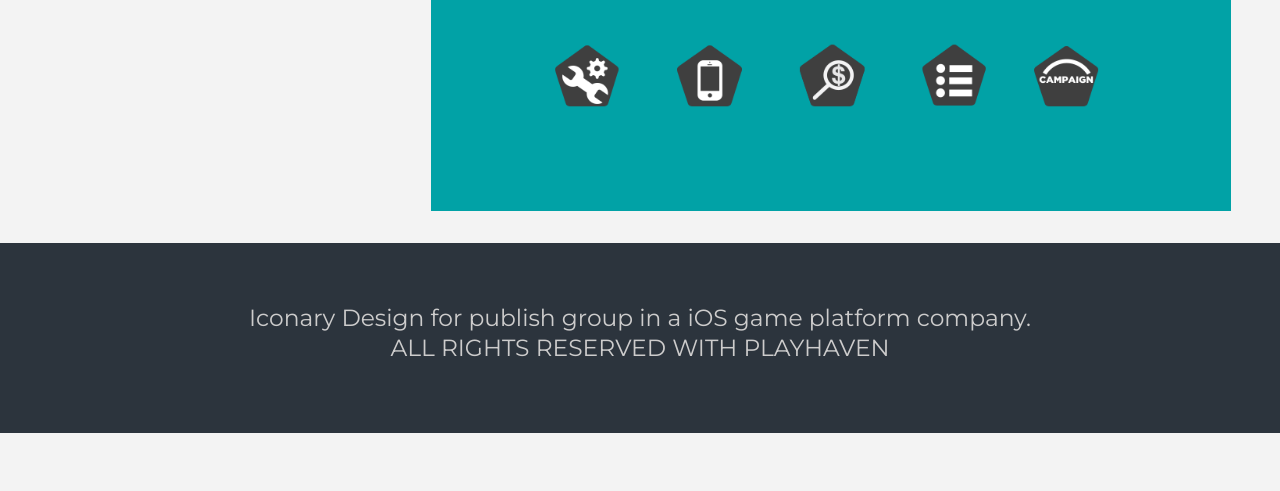
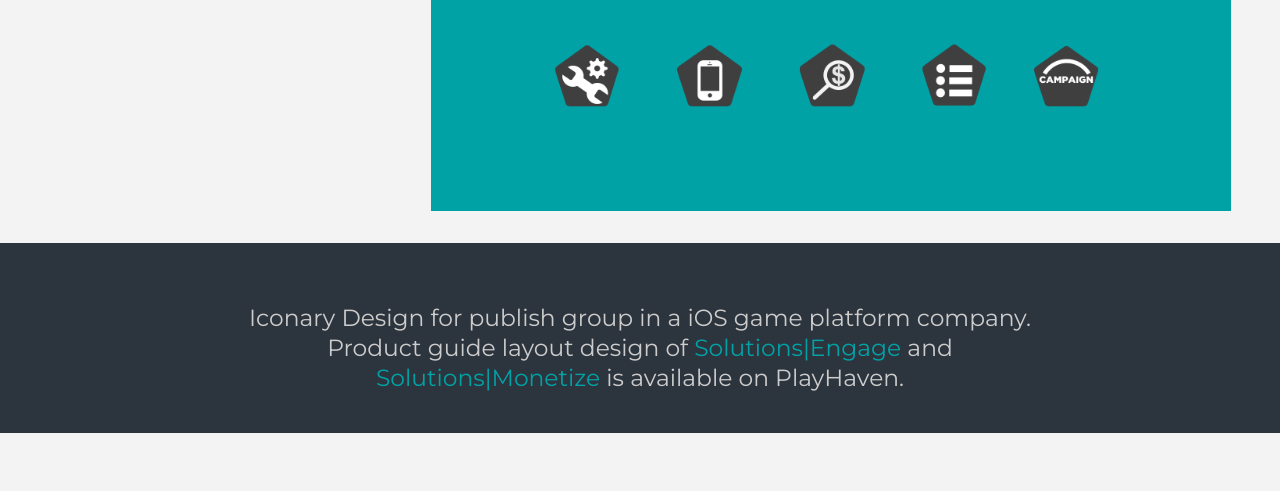
Before and after one commit to leahwan/leahwan.github.io, a plain HTML site: page index.html in a window 1280 px wide. Shown: the part 4439-4930 px from the top of the page. Drawn offline with Linux system fonts and the light colour scheme.

Commit message:
Update index.html

```diff
--- a/index.html
+++ b/index.html
@@ -138,7 +138,11 @@
      </div>
 
      <article class="descrip">
-       <h3>Iconary Design for publish group in a iOS game platform company. <br> ALL RIGHTS RESERVED WITH PLAYHAVEN</h3>
+       <h3>Iconary Design for publish group in a iOS game platform company. <br>
+       	Product guide layout design of <a href="http://www.playhaven.com/engage">Solutions|Engage </a> and
+       	<a href="http://www.playhaven.com/monetize">Solutions|Monetize</a> is available on
+       	PlayHaven.
+       </h3>
      </article>
 
      <footer class="foot">
```
